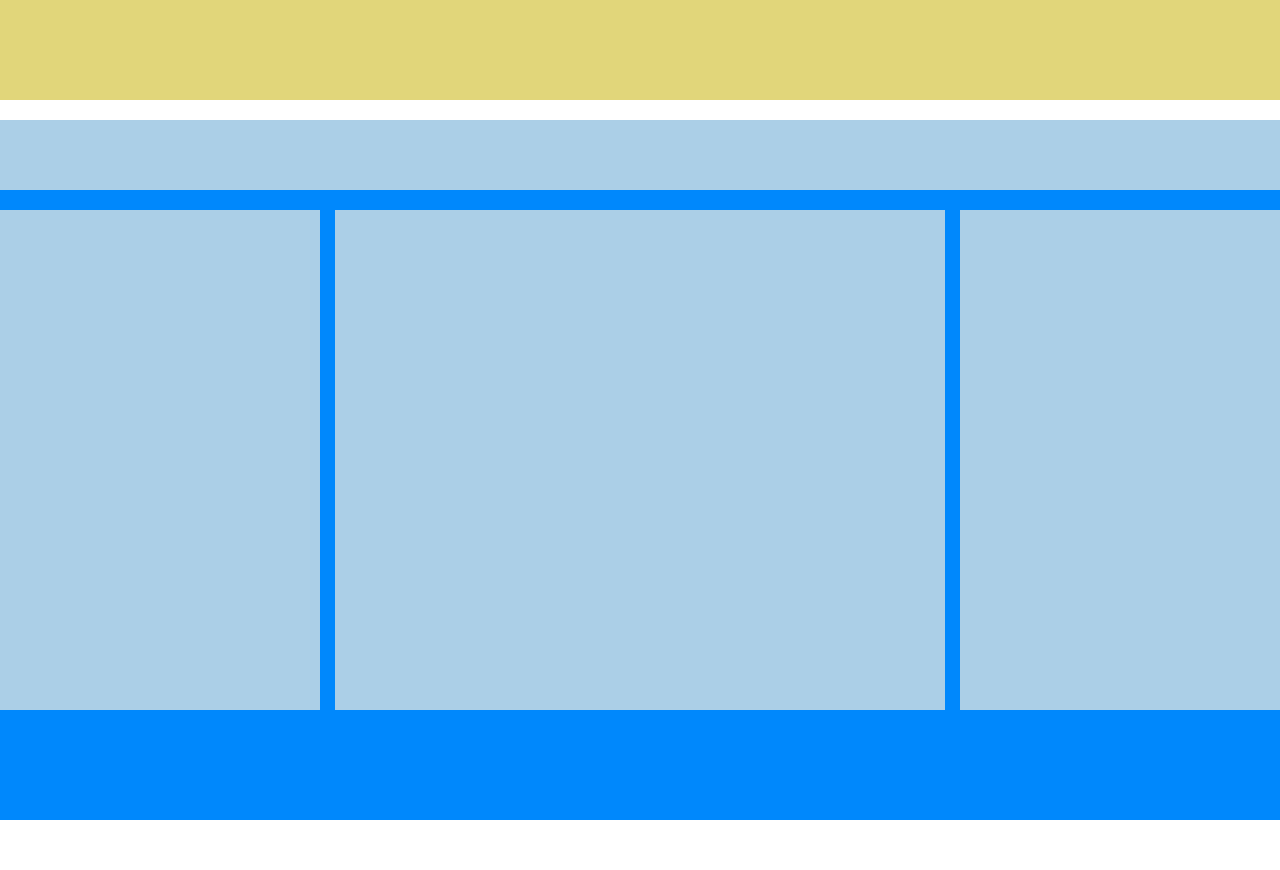
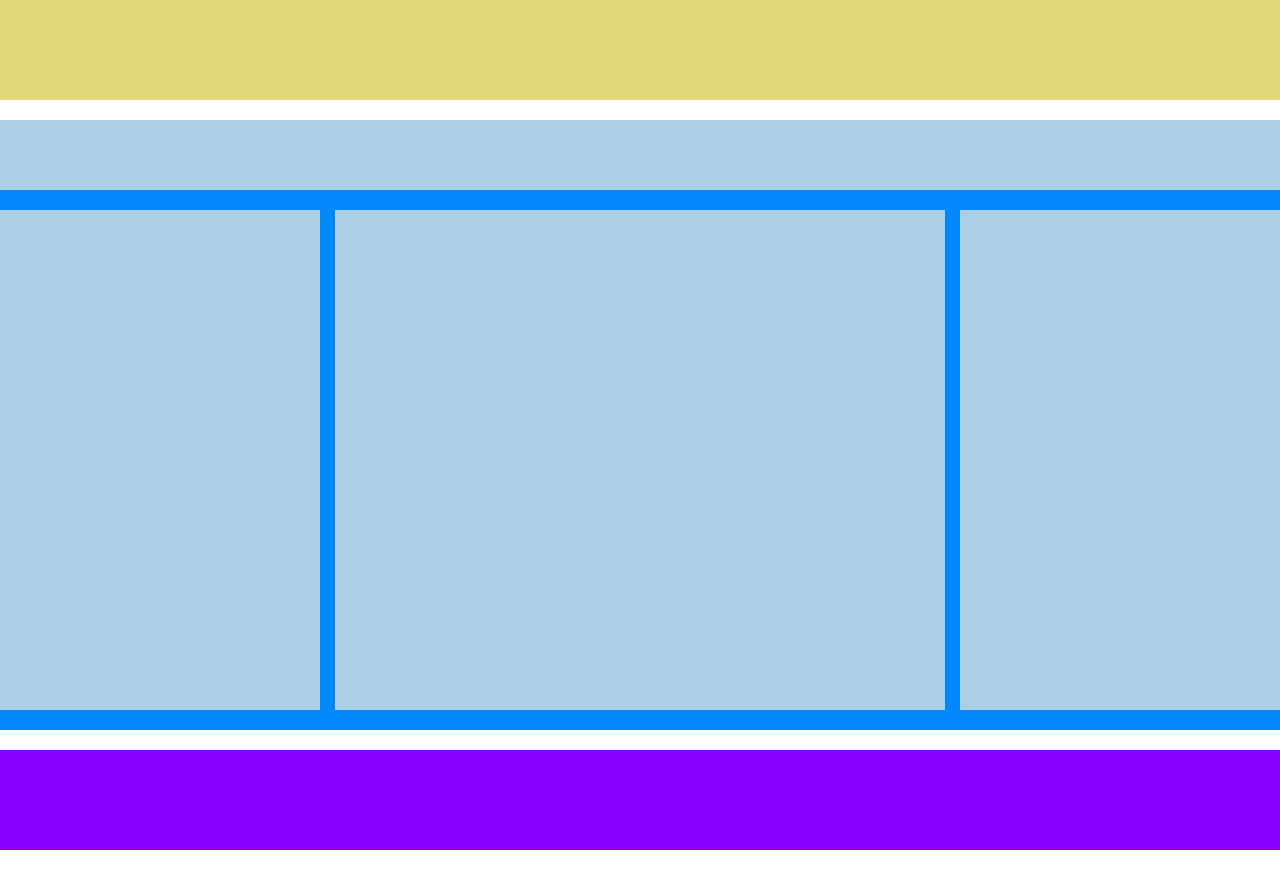
Before and after one commit to Giaki22/htmlcss-struttura-wp, a plain HTML site: page index.html in a window 1280 px wide. Shown: the part 520-1390 px from the top of the page. Before the commit the page ends 1340 px from the top, so only its background shows below. Drawn offline with Linux system fonts and the light colour scheme.

Commit message:
+ Footer + Code Cleaned (-1 dive for header)

```diff
--- a/css/style.css
+++ b/css/style.css
@@ -8,10 +8,11 @@ body{
     content: "";
     clear: both;
     display: table;
+    margin-bottom: 20px;
 }
 
 /* Header */
-.head{
+header{
     background-color: #e579e6;
     width: 100%;
     min-height: 100px;
@@ -27,7 +28,8 @@ body{
 .blu{
     background-color: #0088fc;
     width: 100%;
-    min-height: 700px;
+    min-height:  610px;
+    margin-bottom: 20px;
 }
 .lb{
     background-color: #abcfe7;
@@ -49,3 +51,9 @@ body{
     min-height: 500px;
 }
 /* Footer */
+footer{
+    background-color: #8801fe;
+    width: 100%;
+    min-height: 100px;
+    margin-bottom: 20px;
+}
--- a/index.html
+++ b/index.html
@@ -8,9 +8,7 @@
     <title>Document</title>
 </head>
 <body>
-    <header>
-        <div class="head"></div>
-    </header>
+    <header></header>
     <div class="yellow"></div>
     <div class="blu clearfix">
         <div class="head lb"></div>
@@ -18,8 +16,6 @@
         <div class="middle lb"></div>
         <div class="left lb"></div>
     </div>
-    <footer>
-
-    </footer>
+    <footer></footer>
 </body>
 </html>
```
